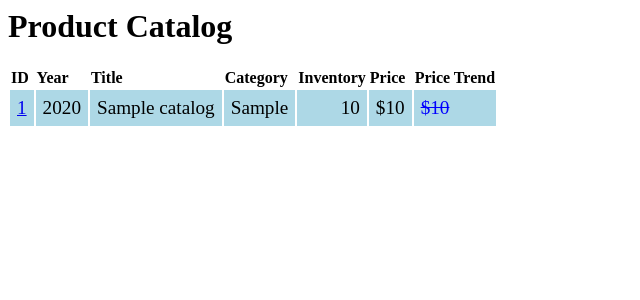
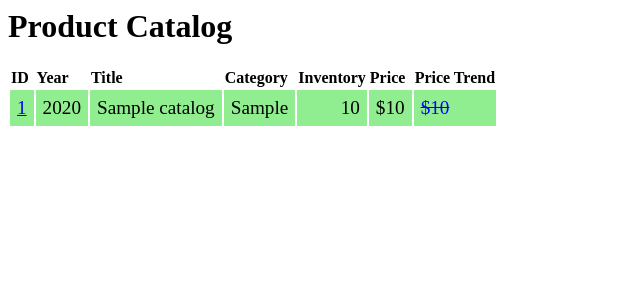
Before and after one commit to PrahladKulkarni/aws, a Java web app: template codepipeline/ProductCatalogJava/src/main/webapp/WEB-INF/views/index.jsp in a window 1280 px wide. Shown: the top 300 px of the page, without its empty margins (0-640 px from the left). Run offline with Tomcat 11, a stand-in JSP engine, Linux system fonts and the light colour scheme; the template is opened without the code that fills it: most values are stand-ins (such as "Sample title", 1, 10 or a date in 2020).

Commit message:
Latest version of the ProductCatalog application code

```diff
--- a/codepipeline/ProductCatalogJava/src/main/webapp/WEB-INF/views/index.jsp
+++ b/codepipeline/ProductCatalogJava/src/main/webapp/WEB-INF/views/index.jsp
@@ -9,7 +9,7 @@
       background-color:white;
     }
     table tbody tr:nth-child(even){
-      background-color: lightblue;
+      background-color: lightgreen;
       color:black;
     }
     table td {
```
Also changed, not shown: codepipeline/ProductCatalogJava/README.md.
